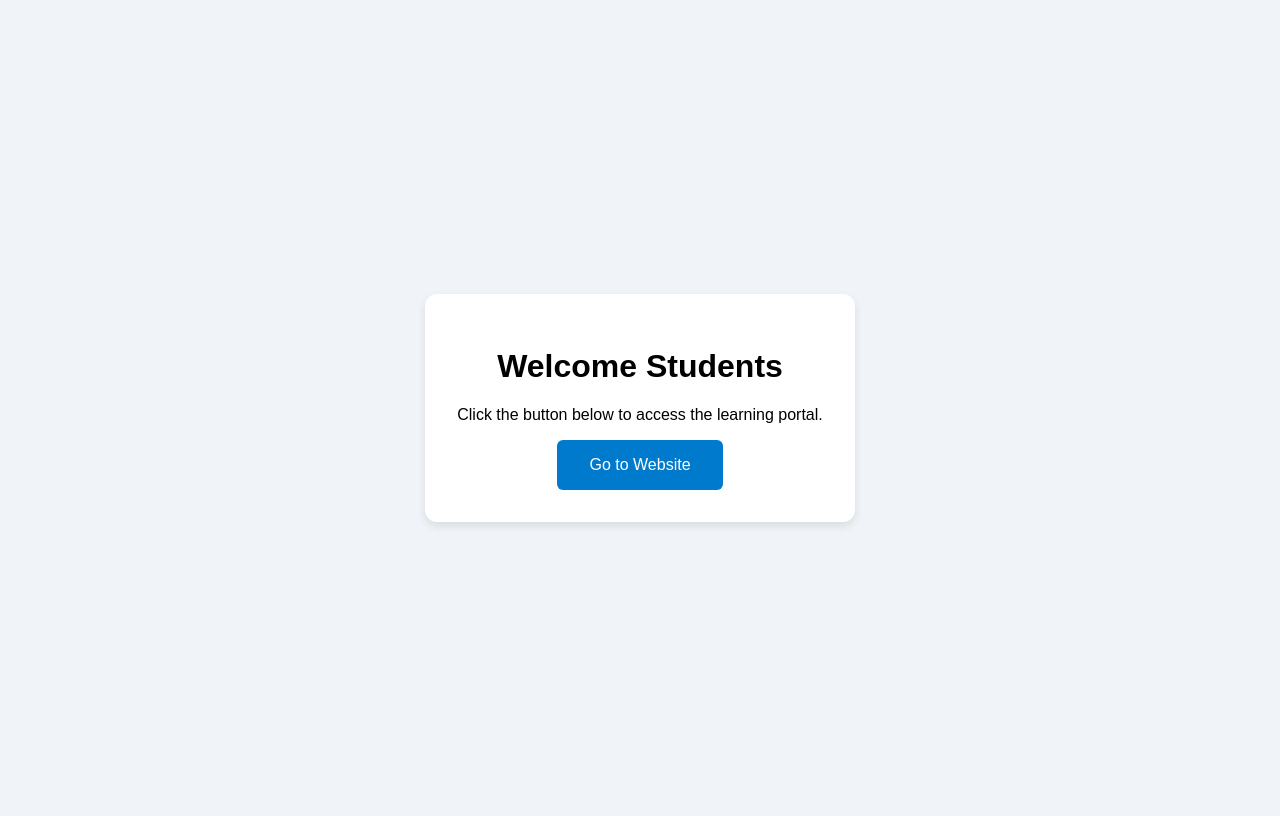
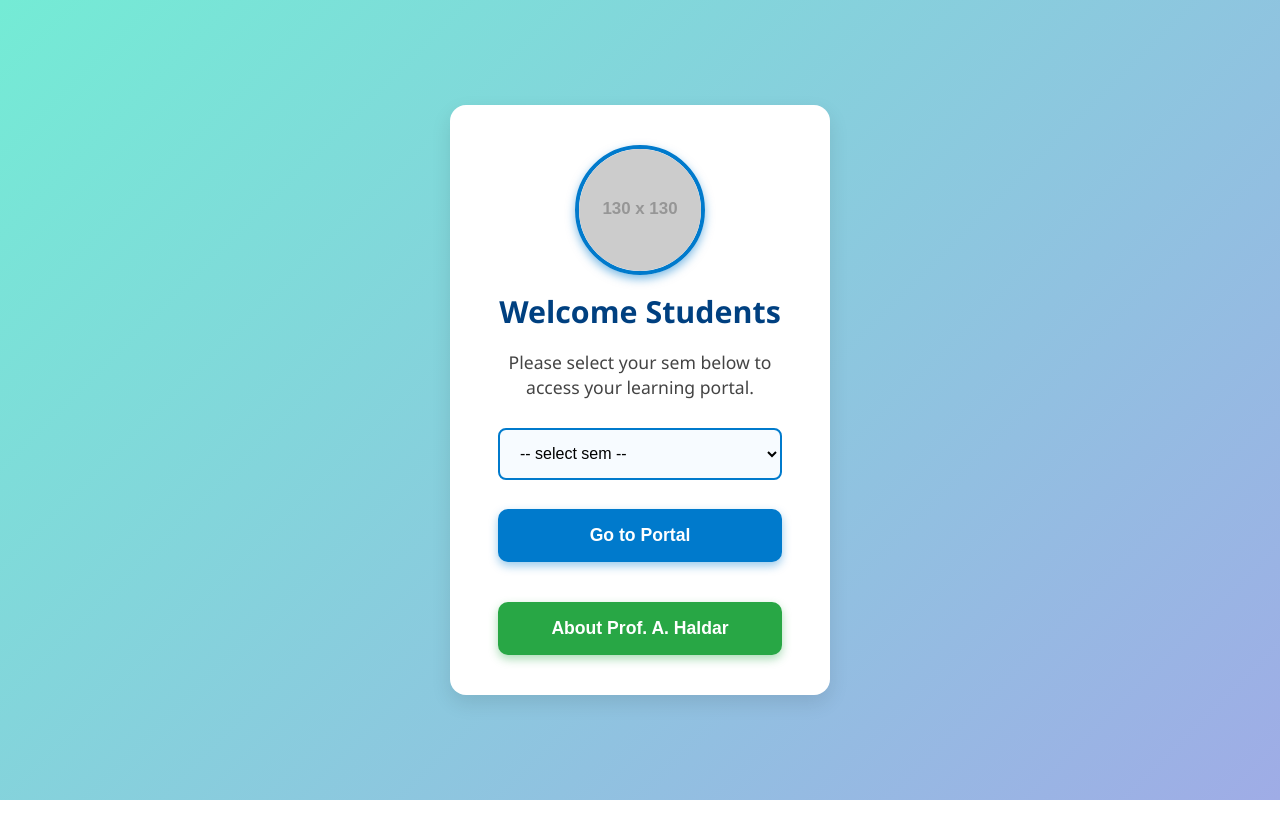
Before and after one commit to anuphaldar2025/my-website, a plain HTML site: page index.html in a window 1280 px wide. Drawn offline with Linux system fonts and the light colour scheme; placeholder pictures from the web are drawn by us.

Commit message:
index.html

```diff
--- a/index.html
+++ b/index.html
@@ -1,45 +1,181 @@
 <!DOCTYPE html>
 <html lang="en">
 <head>
-  <meta charset="UTF-8">
+  <meta charset="UTF-8" />
+  <meta name="viewport" content="width=device-width, initial-scale=1" />
   <title>Welcome to Prof. A. Haldar's Portal</title>
   <style>
+    * {
+      box-sizing: border-box;
+    }
     body {
-      font-family: Arial, sans-serif;
-      background: #f0f4f8;
+      font-family: 'Segoe UI', Tahoma, Geneva, Verdana, sans-serif;
+      background: linear-gradient(135deg, #74ebd5, #9face6);
       display: flex;
       justify-content: center;
       align-items: center;
       height: 100vh;
+      margin: 0;
+      padding: 1rem;
+      color: #1a1a1a;
     }
     .container {
-      background: white;
-      padding: 2rem;
-      border-radius: 12px;
-      box-shadow: 0 4px 8px rgba(0,0,0,0.1);
+      background: #fff;
+      padding: 2.5rem 3rem;
+      border-radius: 16px;
+      box-shadow: 0 8px 20px rgba(0,0,0,0.1);
+      max-width: 380px;
+      width: 100%;
       text-align: center;
+      transition: transform 0.3s ease, box-shadow 0.3s ease;
+    }
+    .container:hover {
+      transform: translateY(-5px);
+      box-shadow: 0 12px 28px rgba(0,0,0,0.15);
+    }
+    h1 {
+      margin-top: 1rem;
+      margin-bottom: 0.5rem;
+      font-weight: 700;
+      font-size: 1.9rem;
+      color: #004080;
+    }
+    p {
+      margin-bottom: 1.8rem;
+      font-size: 1.1rem;
+      color: #444;
+      line-height: 1.4;
+    }
+    select {
+      width: 100%;
+      padding: 0.9rem 1rem;
+      font-size: 1rem;
+      border: 2px solid #007acc;
+      border-radius: 8px;
+      background-color: #f7fbff;
+      cursor: pointer;
+      transition: border-color 0.3s ease, background-color 0.3s ease;
+    }
+    select:hover, select:focus {
+      border-color: #005fa3;
+      background-color: #e6f0ff;
+      outline: none;
     }
     button {
+      margin-top: 1.8rem;
+      width: 100%;
+      padding: 1rem;
+      font-size: 1.1rem;
+      font-weight: 600;
       background-color: #007acc;
       color: white;
       border: none;
-      padding: 1rem 2rem;
-      font-size: 1rem;
-      border-radius: 6px;
+      border-radius: 10px;
       cursor: pointer;
+      box-shadow: 0 4px 10px rgba(0, 122, 204, 0.4);
+      transition: background-color 0.3s ease, box-shadow 0.3s ease;
     }
-    button:hover {
+    button:hover, button:focus {
       background-color: #005fa3;
+      box-shadow: 0 6px 14px rgba(0, 95, 163, 0.6);
+      outline: none;
+    }
+    /* Separate about button with margin-top */
+    .about-btn {
+      background-color: #28a745; /* green */
+      margin-top: 2.5rem;
+      box-shadow: 0 4px 10px rgba(40, 167, 69, 0.4);
+    }
+    .about-btn:hover, .about-btn:focus {
+      background-color: #1e7e34;
+      box-shadow: 0 6px 14px rgba(30, 126, 52, 0.6);
+    }
+    /* Professor photo styling */
+    .prof-photo {
+      margin: 0 auto;
+      width: 130px;
+      height: 130px;
+      border-radius: 50%;
+      object-fit: cover;
+      border: 4px solid #007acc;
+      box-shadow: 0 4px 10px rgba(0, 122, 204, 0.5);
+      display: block;
+    }
+    /* Responsive */
+    @media (max-width: 420px) {
+      .container {
+        padding: 2rem 1.5rem;
+      }
+      h1 {
+        font-size: 1.6rem;
+      }
+      p {
+        font-size: 1rem;
+      }
+      button {
+        font-size: 1rem;
+        padding: 0.9rem;
+      }
+      .prof-photo {
+        width: 100px;
+        height: 100px;
+      }
+    }
+    .visually-hidden {
+      position: absolute !important;
+      height: 1px; width: 1px;
+      overflow: hidden;
+      clip: rect(1px,1px,1px,1px);
+      white-space: nowrap;
     }
   </style>
 </head>
 <body>
-  <div class="container">
-    <h1>Welcome Students</h1>
-    <p>Click the button below to access the learning portal.</p>
-    <button onclick="window.location.href='https://sites.google.com/view/prof-haldar/home_1'">
-      Go to Website
-    </button>
+  <div class="container" role="main" aria-labelledby="welcome-heading">
+
+    <!-- Professor photo first -->
+    <img
+      src="https://via.placeholder.com/130"
+      alt="Photo of Prof. A. Haldar"
+      class="prof-photo"
+    />
+
+    <h1 id="welcome-heading">Welcome Students</h1>
+    <p>Please select your sem below to access your learning portal.</p>
+
+    <label for="semester-select" class="visually-hidden">Select your semester</label>
+    <select id="semester-select" aria-describedby="semester-desc" required>
+      <option value="" disabled selected>-- select sem --</option>
+      <option value="https://sites.google.com/view/prof-haldar/home/sem-1">sem 1</option>
+      <option value="https://sites.google.com/view/prof-haldar/sem-2">sem 2</option>
+      <option value="https://sites.google.com/view/prof-haldar/home/sem-3">sem 3</option>
+      <option value="https://sites.google.com/view/prof-haldar/home/sem-4">sem 4</option>
+      <option value="https://sites.google.com/view/prof-haldar/home/sem-5">sem 5</option>
+      <option value="https://sites.google.com/view/prof-haldar/sem-6">sem 6</option>
+    </select>
+
+    <button type="button" onclick="goToSemester()" aria-describedby="semester-desc">Go to Portal</button>
+
+    <button type="button" class="about-btn" onclick="goToAbout()">About Prof. A. Haldar</button>
+
+    <p id="semester-desc" class="visually-hidden">Use the dropdown menu to select your semester, then click Go to Portal. Or click About Prof. A. Haldar to learn more about the professor.</p>
   </div>
+
+  <script>
+    function goToSemester() {
+      const select = document.getElementById('semester-select');
+      const page = select.value;
+      if (page) {
+        window.location.href = page;
+      } else {
+        alert('Please select a sem before proceeding.');
+        select.focus();
+      }
+    }
+    function goToAbout() {
+      // Replace with your actual about/home page URL:
+      window.location.href = 'https://sites.google.com/view/prof-haldar/home';
+    }
+  </script>
 </body>
 </html>
```
